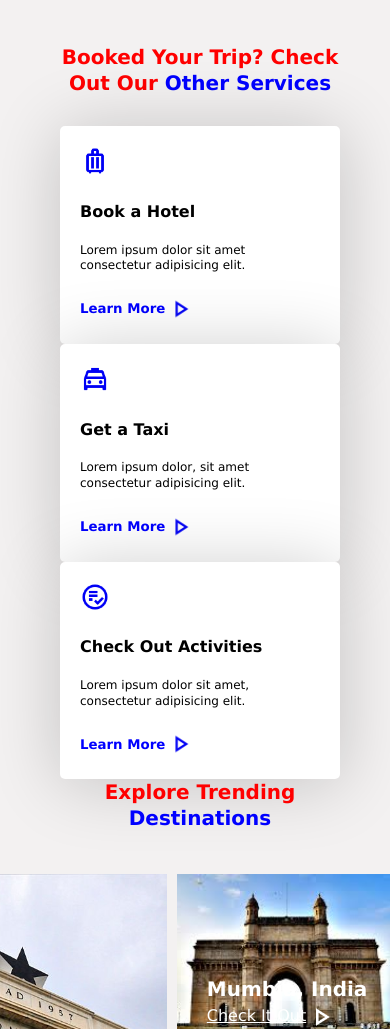
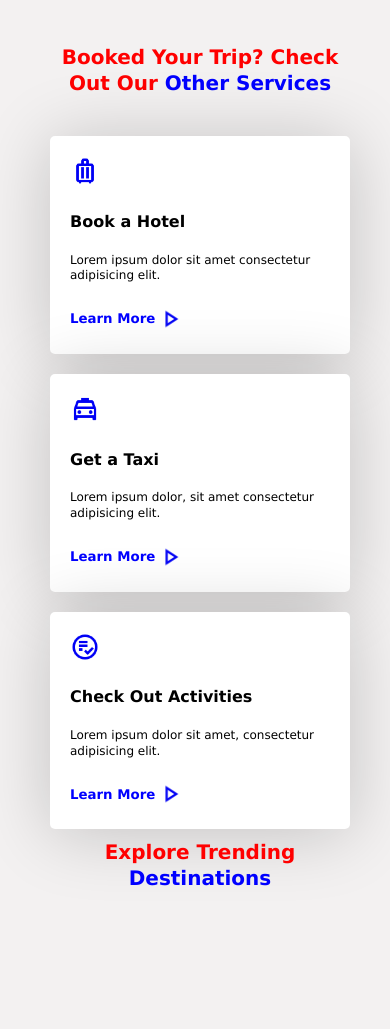
Before and after one commit to gift114/Airfly, a plain HTML site: page index.html in a window 390 px wide. Shown: the part 920-1949 px from the top of the page. Drawn offline with Linux system fonts and the light colour scheme.

Commit message:
initial commit

```diff
--- a/mobile.css
+++ b/mobile.css
@@ -89,14 +89,14 @@ li a {
 }
 
 .service {
-  width: 70%;
+  width: 75%;
   box-shadow: 0 4px 70px rgba(0, 0, 0, 0.2);
-  margin: auto;
+  margin: 10px auto;
 }
 
 #explore {
   display: grid;
-  grid-template-columns: repeat(auto-fill, minmax(300px, 1fr));
+  grid-template-rows: repeat(auto-fill, minmax(300px, 1fr));
   height: 60vh;
   width: 400px;
   margin-top: 70px auto o auto;
```
